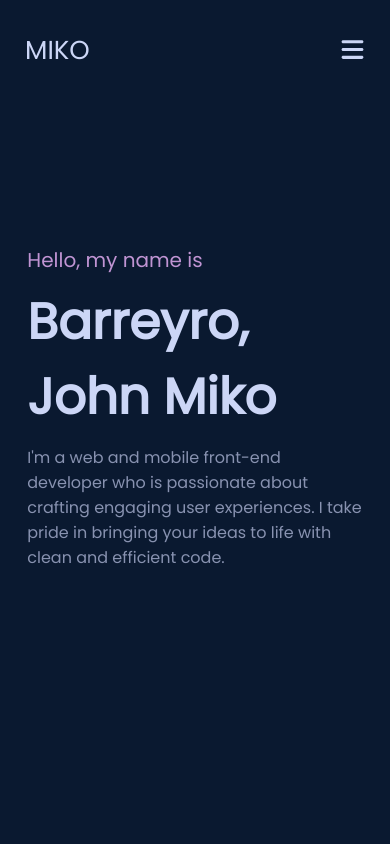
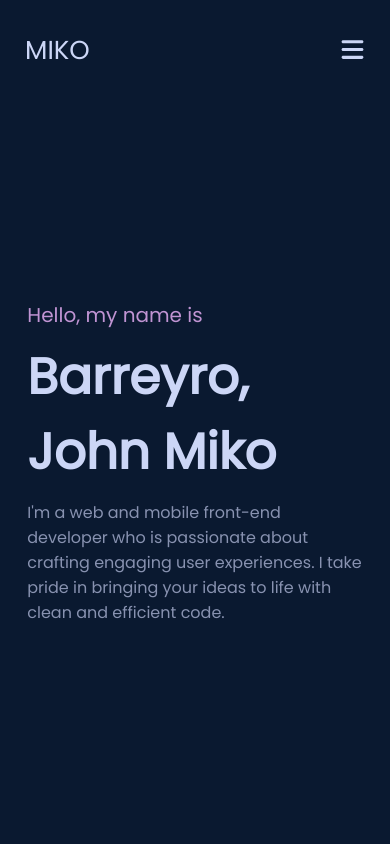
Before and after one commit to barreyrojohnmiko/personal-portfolio, a React (Create React App) app: page /#/ in a window 390 px wide. Shown: the top 844 px of the page. Built offline with nearby package versions, Linux system fonts and the light colour scheme.

Commit message:
fixed components/introduction spacing

```diff
--- a/src/components/home/Home.css
+++ b/src/components/home/Home.css
@@ -1,21 +1,12 @@
 .home-container {
-  height: 100%;
   display: flex;
   flex-direction: row;
   background: #0a1930;
 }
 
-.content-main-section {
-  width: calc(100% - 120px);
-}
-
-.header-section {
-  margin-bottom: 10.5%;
-}
-
 .introduction-section {
   padding: 0 15%;
-  margin: 0 0 20% -120px;
+  margin-left: -120px;
 }
 
 .about-section {
@@ -43,7 +34,7 @@
 
   .introduction-section {
     padding: 0 7%;
-    margin: 27% 0 80% 0;
+    margin: 0;
   }
 
   .about-section {
--- a/src/components/introduction/Introduction.css
+++ b/src/components/introduction/Introduction.css
@@ -1,7 +1,11 @@
 .introduction-main-container {
+  height: 100vh;
+  width: 100%;
+  margin-top: -100px;
   display: flex;
   flex-direction: column;
   justify-content: center;
+  gap: 10px;
 }
 
 .greetings {
@@ -10,7 +14,6 @@
   font-weight: 400;
   font-size: 30px;
   color: #c094d3;
-  margin-bottom: 10px;
 }
 
 .full-name {
@@ -19,7 +22,6 @@
   font-weight: bold;
   font-size: 90px;
   color: #ccd6f6;
-  margin-bottom: 10px;
 }
 
 .job-description {
@@ -41,7 +43,7 @@
   }
 
   .job-description {
-    padding-right: 0%;
     font-size: 16px;
+    padding-right: 0;
   }
 }
```
